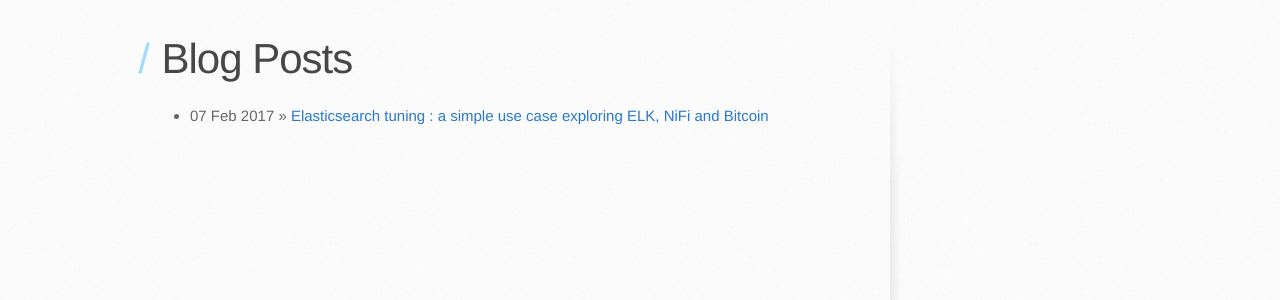
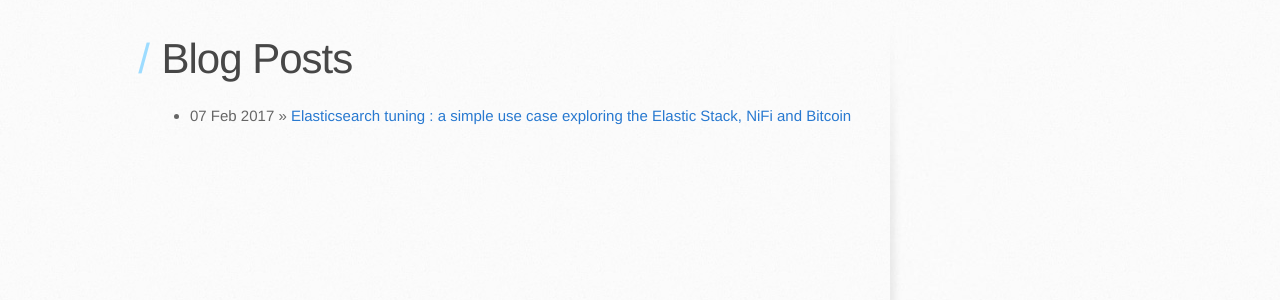
Before and after one commit to souravbadami/linkbynet.github.io, a Jekyll site: the page built from index.html, in a window 1280 px wide. Shown: the part 205-505 px from the top of the page. Built offline with Jekyll 4.4.1, drawn with Linux system fonts in a browser that asks for light colours.

Commit message:
Integration of Elastic comments

```diff
--- a/_includes/elk-elk.markdown
+++ b/_includes/elk-elk.markdown
@@ -2,7 +2,7 @@
 
 ## Installing Elasticsearch / Kibana
 
-You will find all the necessary instructions to setup your Elastic stack directly
+You will find all the necessary instructions to setup your Elastic Stack directly
 from [Elastic][elastic] :
 
 * [Elasticsearch installation procedure][elastic-install]
--- a/_posts/2017-02-07-Bitcoin-ELK-NiFi.markdown
+++ b/_posts/2017-02-07-Bitcoin-ELK-NiFi.markdown
@@ -1,6 +1,6 @@
 ---
 layout: post
-title:  "Elasticsearch tuning : a simple use case exploring ELK,  NiFi and Bitcoin"
+title:  "Elasticsearch tuning : a simple use case exploring the Elastic Stack,  NiFi and Bitcoin"
 date:   2017-02-07 15:40:56
 author: skattoor
 
```
Also changed, not shown: other parts of _includes/elk-elk.markdown (+1 -1 lines).
